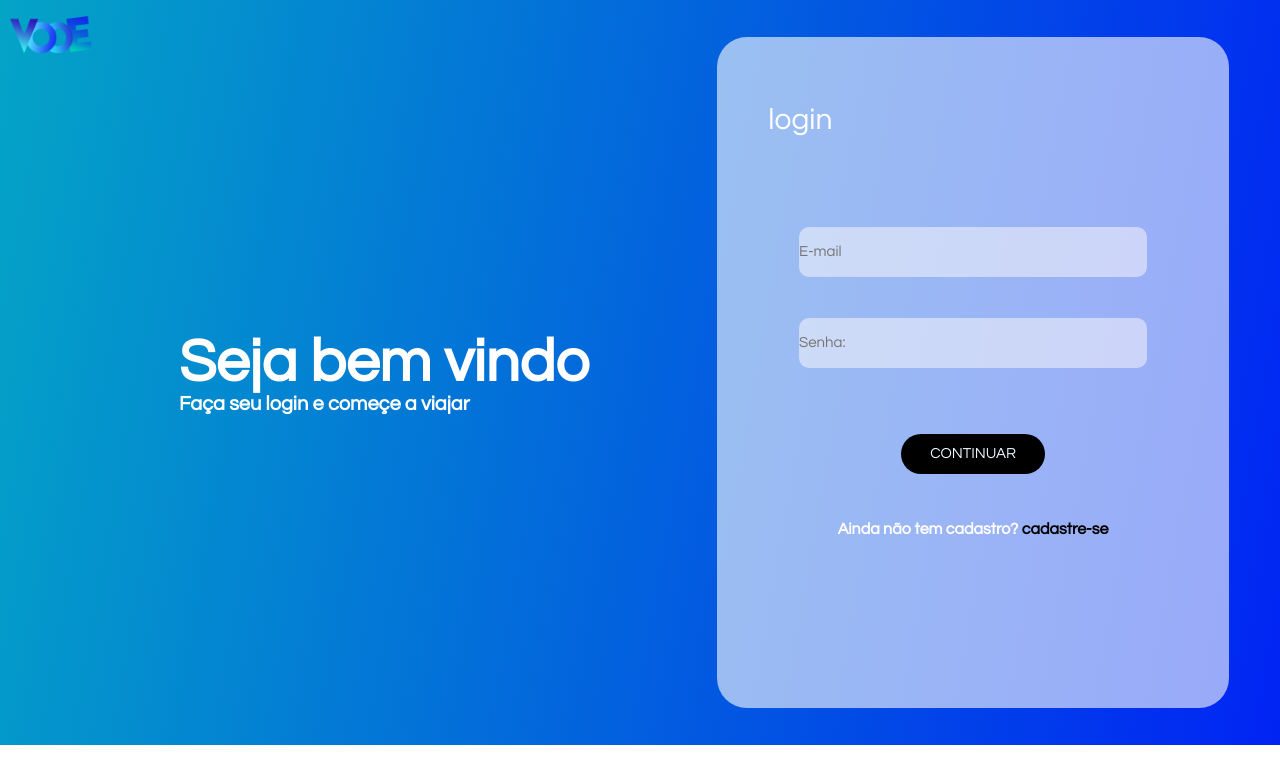
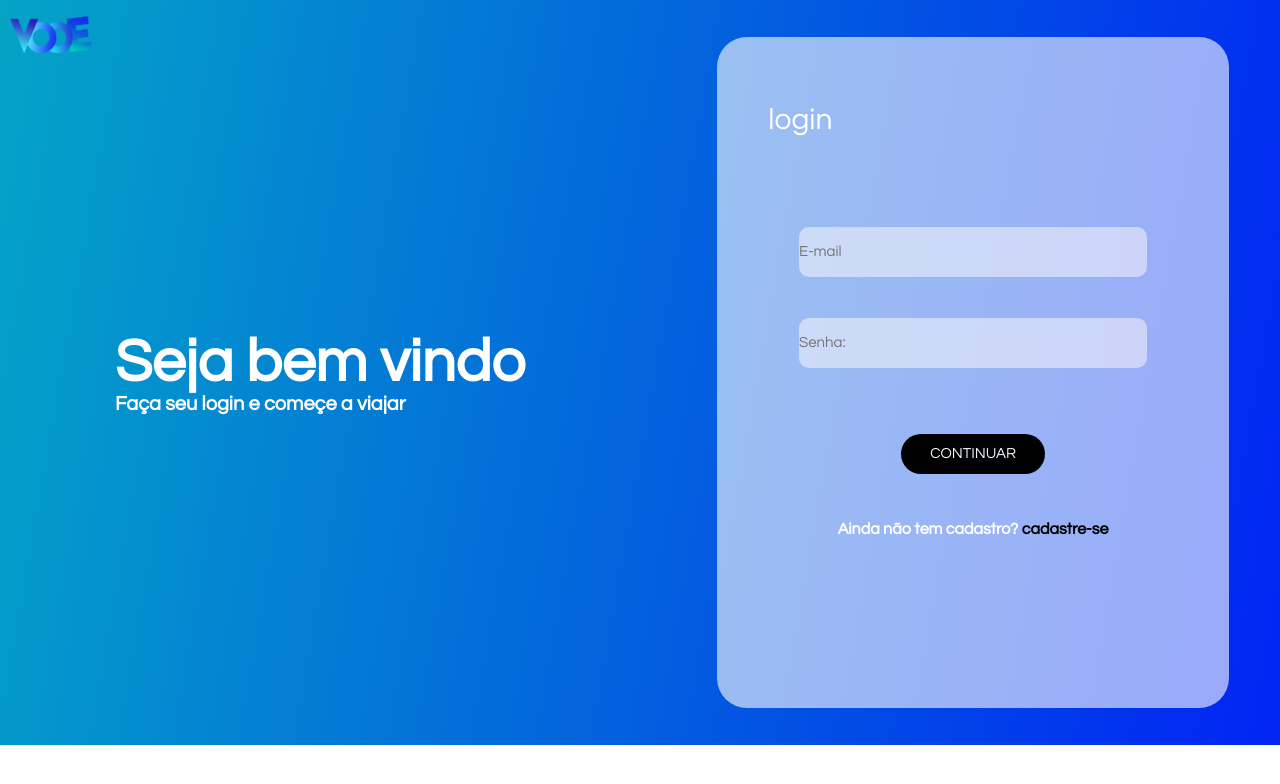
Before and after one commit to carlinhos1206/vooe, a PHP site: page /base.html in a window 1280 px wide. Shown: the top 784 px of the page. Run offline with PHP 8.4, Linux system fonts and the light colour scheme.

Commit message:
posição do h1

```diff
--- a/base.css
+++ b/base.css
@@ -47,14 +47,19 @@ body{
     align-items: center;
     justify-content: center;
 
+
 }
 
 .vooe{
     right: 92%;
    bottom: 89%;
     position: fixed;
-
-
+  animation: fadeIn;
+  animation-duration: 3s;
+}
+.txt{
+    right: 5%;
+    position: relative;
 }
 .txt h6{
 
```
